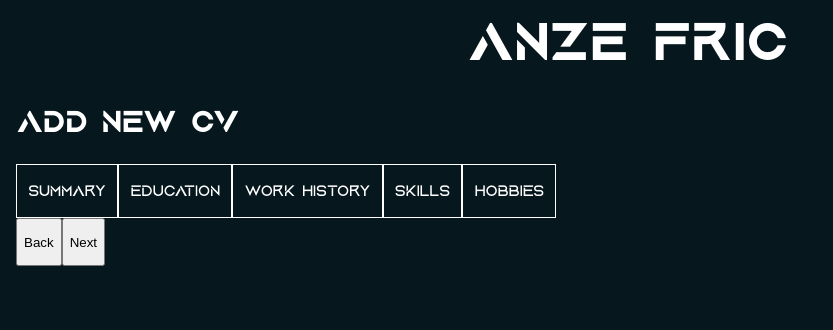
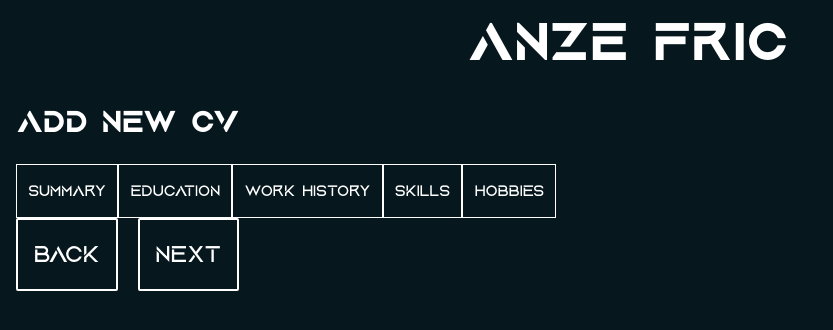
Before and after one commit to AnzeFric/NewWeb, a Next.js app: page /cv/add in a window 1280 px wide. Both pictures are taken after a click on the button "Education". Shown: the top 330 px of the page, without its empty margins (0-833 px from the left). Built offline with nearby package versions, Linux system fonts and the light colour scheme.

Commit message:
Added button styling

```diff
--- a/src/app/cv/add/page.tsx
+++ b/src/app/cv/add/page.tsx
@@ -71,11 +71,11 @@ export default function AddCV() {
 
           <div className={styles.addCvButtonContainer}>
             {sectionNum > 0 && (
-              <button onClick={prevSection}>
+              <button className={styles.cvSectionButton} onClick={prevSection}>
                 <p>Back</p>
               </button>
             )}
-            <button onClick={nextSection}>
+            <button className={styles.cvSectionButton} onClick={nextSection}>
               <p>Next</p>
             </button>
           </div>
--- a/src/constants/styles/app/cv/add-styles.module.css
+++ b/src/constants/styles/app/cv/add-styles.module.css
@@ -30,5 +30,25 @@
 }
 
 .addCvButtonContainer {
+    gap: 20px;
+    display: flex;
+}
 
+.cvSectionButton {
+    background-color: transparent;
+    border: 2px solid white;
+    color: white;
+    border-radius: 2px;
+    padding: 0rem 1rem;
+    font-size: 1.5rem;
+    font-family: var(--font-aquire);
+    cursor: pointer;
+
+    transition: all 0.3s ease;
 }
+
+.cvSectionButton:hover {
+    background-color: white;
+    border-color: black;
+    color: black;
+}
--- a/src/constants/styles/components/cv/summary-styles.module.css
+++ b/src/constants/styles/components/cv/summary-styles.module.css
@@ -45,4 +45,11 @@
     cursor: pointer;
     width: 50%;
     margin: 1rem;
+    transition: all 0.3s ease;
 }
+
+.cvSummaryButton:hover {
+    background-color: white;
+    border-color: black;
+    color: black;
+}
```
